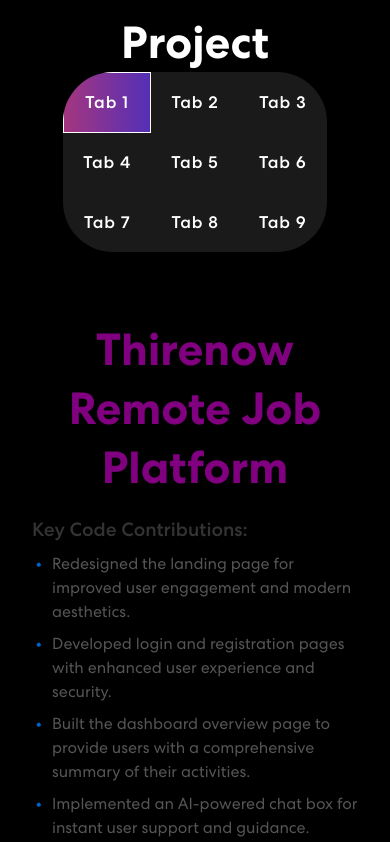
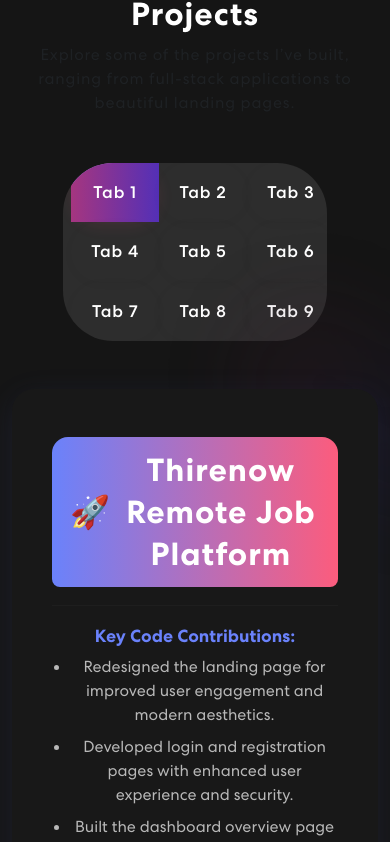
Before and after one commit to Taiwola/portfolio-page, a React (Create React App) app: page / in a window 390 px wide. Shown: the part 2256-3098 px from the top of the page. Built offline with nearby package versions, Linux system fonts and the light colour scheme.

Commit message:
Re vamping of ui

```diff
--- a/src/App.css
+++ b/src/App.css
@@ -460,9 +460,9 @@
 .project .nav.nav-pills .nav-link.active::before {
     width: 100% !important;
 }
-.project .nav.nav-pills .nav-link.active {
+/* .project .nav.nav-pills .nav-link.active {
     border: 1px solid rgba(255, 255, 255, 1);
-}
+} */
 .nav-link#projects-tabs-tab-first {
   border: 1px solid rgba(255, 255, 255, 0.5);
   border-radius: 55px 0px 0px 55px;
@@ -477,10 +477,14 @@
 }
 .proj-imgbx {
   position: relative;
-  border-radius: 30px;
+  border-radius: 24px;
   overflow: hidden;
-  margin-bottom: 24px;
+  margin-bottom: 32px;
   width: 100%;
+  background: #181818;
+  box-shadow: 0 8px 32px rgba(106,130,251,0.10), 0 1.5px 8px rgba(0,0,0,0.10);
+  animation: fadeInUp 0.7s;
+  transition: box-shadow 0.2s;
 }
 .proj-imgbx::before {
   content: "";
@@ -493,10 +497,36 @@
   left: 0;
   background: linear-gradient(90.21deg, #AA367C -5.91%, #4A2FBD 111.58%);
 }
+.proj-imgbx:hover {
+  box-shadow: 0 12px 40px rgba(170,54,124,0.18), 0 2px 12px rgba(0,0,0,0.12);
+}
+
 .proj-imgbx:hover::before {
   height: 100%;
   width: 100%;
 }
+
+@keyframes fadeInUp {
+  from { opacity: 0; transform: translateY(40px);}
+  to { opacity: 1; transform: translateY(0);}
+}
+
+.project-tabs .nav-link {
+  border-radius: 30px !important;
+  margin: 0 8px;
+  padding: 10px 24px;
+  font-weight: 500;
+  color: #fff;
+  background: #232323;
+  box-shadow: 0 2px 8px rgba(0,0,0,0.04);
+  transition: background 0.2s, color 0.2s;
+}
+.project-tabs .nav-link.active {
+  background: linear-gradient(90deg, #6a82fb 0%, #fc5c7d 100%);
+  color: #fff !important;
+  box-shadow: 0 4px 16px rgba(252,92,125,0.10);
+}
+
 .proj-txtx {
   position: absolute;
   text-align: center;
@@ -513,42 +543,29 @@
   margin-bottom: 8px;
 }
 
-.code_highlight {
-  margin-top: 20px;
-  text-align: left;
+.code_highlight h3 {
+  color: #6a82fb;
+  font-size: 1.1rem;
+  font-weight: 600;
+  margin-bottom: 0.5rem;
 }
 
-.code_highlight h3 {
-  color: #333;
-  font-size: 1.2em;
-  margin-bottom: 10px;
+
+.code_highlight ul {
+  padding-left: 1.2rem;
 }
 
-.code_highlight  ul {
-  list-style-type: none;
-  padding: 0;
-}
-
-.code_highlight ul li {
-  color: #555;
+/* .code_highlight ul li {
+  color: #b8b8b8;
   margin-bottom: 8px;
-  padding-left: 20px;
-  position: relative;
-}
+  font-size: 1rem;
+} */
 
 .proj-bx {
   margin: auto 0;
 }
 
-.code_highlight ul li:before {
-  content: "\2022";
-  color: #0066cc;
-  font-weight: bold;
-  display: inline-block;
-  width: 1em;
-  margin-left: -1em;
-  position: absolute;
-}
+
 .proj-imgbx:hover .proj-txtx {
   top: 50%;
   opacity: 1;
@@ -566,34 +583,98 @@
   letter-spacing: 0.8px;
 }
 
-.project_card {
+.improved-card {
+  background: #181818;
+  border-radius: 22px;
+  box-shadow: 0 8px 32px rgba(106,130,251,0.10), 0 1.5px 8px rgba(0,0,0,0.10);
+  padding: 32px 24px 24px 24px;
+  margin-bottom: 32px;
+  transition: box-shadow 0.2s, transform 0.2s;
+  position: relative;
+  z-index: 1;
+  animation: fadeInUp 0.7s;
+}
+.improved-card:hover {
+  box-shadow: 0 12px 40px rgba(170,54,124,0.18), 0 2px 12px rgba(0,0,0,0.12);
+  transform: translateY(-6px) scale(1.02);
+}
+.card-header-gradient {
+  display: flex;
+  align-items: center;
+  gap: 12px;
+  background: linear-gradient(90deg, #6a82fb 0%, #fc5c7d 100%);
+  border-radius: 16px 16px 8px 8px;
+  padding: 12px 18px;
+  margin-bottom: 18px;
+}
+.project-emoji {
+  font-size: 2rem;
+}
+.project_card h2 {
+  color: #fff;
+  font-weight: 700;
+  font-size: 1.25rem;
+  margin: 0;
+  letter-spacing: 1px;
+}
+.card-divider {
+  border: none;
+  border-top: 1.5px solid #333;
+  margin: 0 0 18px 0;
+  opacity: 0.25;
+}
+.code_highlight h3 {
+  color: #6a82fb;
+  font-size: 1.1rem;
+  font-weight: 600;
+  margin-bottom: 0.5rem;
+}
+.code_highlight ul {
+  padding-left: 1.2rem;
+}
+.code_highlight ul li {
+  color: #b8b8b8;
+  margin-bottom: 8px;
+  font-size: 1rem;
+}
+.proj-txtx {
+  margin-top: 1.5rem;
   text-align: center;
-  max-width: 400px;
-  padding: 20px;
-  background-color: black;
-  border-radius: 10px;
-  box-shadow: 0 0 10px rgba(0, 0, 0, 0.1);
 }
-
-.project_card h2 {
-  color: purple;
-  font-weight: bold;
+.project-link-btn {
+  display: inline-block;
+  padding: 10px 28px;
+  background: linear-gradient(90deg, #6a82fb 0%, #fc5c7d 100%);
+  color: #fff;
+  text-decoration: none;
+  border-radius: 24px;
+  font-weight: 600;
+  font-size: 1rem;
+  box-shadow: 0 2px 8px rgba(252,92,125,0.10);
+  transition: background 0.2s, color 0.2s;
+}
+.project-link-btn:hover {
+  background: linear-gradient(90deg, #fc5c7d 0%, #6a82fb 100%);
+  color: #fff;
 }
 
 
 .proj-txtx a {
   display: inline-block;
   margin-top: 15px;
-  padding: 10px 20px;
-  background-color: purple;
+  padding: 10px 28px;
+  background: linear-gradient(90deg, #6a82fb 0%, #fc5c7d 100%);
   color: #fff;
   text-decoration: none;
-  border-radius: 5px;
-  transition: background-color 0.3s;
+  border-radius: 24px;
+  font-weight: 600;
+  font-size: 1rem;
+  box-shadow: 0 2px 8px rgba(252,92,125,0.10);
+  transition: background 0.2s, color 0.2s;
 }
-
 .proj-txtx a:hover {
-  background-color: palevioletred;
+  background: linear-gradient(90deg, #fc5c7d 0%, #6a82fb 100%);
+  color: #fff;
 }
 .background-image-right {
   top: 20%;
@@ -753,3 +834,22 @@
   letter-spacing: 0.5px;
   margin-top: 20px;
 }
+
+
+@media (max-width: 768px) {
+  .project_card {
+    max-width: 100%;
+    padding: 16px;
+  }
+  .project h2 {
+    font-size: 2rem;
+  }
+  .project p {
+    width: 90%;
+    font-size: 1rem;
+  }
+  .project-tabs .nav-link {
+    padding: 8px 12px;
+    font-size: 1rem;
+  }
+}
--- a/src/components/Project.js
+++ b/src/components/Project.js
@@ -73,16 +73,17 @@
     {
         key: "fifth",
         label: "Tab 5",
-        title: "Hotel Management Frontend",
+        title: "Unsplash Photo Search App",
         highlights: [
-            "Implemented login and registration using use-hook-form.",
-            "Made use of useContext to make queries and request to the backend.",
-            "Implemented client-side routing using libraries such as React Router to enable navigation between different views and pages within the application.",
-            "Implemented form validation and error handling to provide feedback to users and ensure data integrity when submitting forms, enhancing user experience and reducing errors."
+            "Built with Next.js for fast, modern frontend development.",
+            "Integrated Unsplash API to enable simple and effective photo search functionality.",
+            "Utilized react-query for efficient and optimized API data fetching and caching.",
+            "Designed a clean, responsive UI for seamless user experience.",
+            "Implemented error handling and loading states for robust UX."
         ],
         link: {
-            url: "https://github.com/Taiwola/hotel-booking-frontend",
-            label: "Learn More"
+            url: "https://photo-search-dusky.vercel.app/",
+            label: "Visit Web"
         }
     },
     {
@@ -149,23 +150,28 @@
 
 export default function Project() {
     return (
-        <section className='project' id="projects">
+        <section className='project' id="projects" style={{ position: 'relative', padding: '60px 0', background: '#151515' }}>
             <Container>
-                <Row>
+                <Row className="mb-4">
                     <Col>
-                        <h2>Project</h2>
+                        <h2 className="text-center mb-2" style={{ fontWeight: 700, letterSpacing: 1 }}>Projects</h2>
+                        <p className="text-center text-muted mb-4" style={{ maxWidth: 600, margin: '0 auto' }}>
+                            Explore some of the projects I’ve built, ranging from full-stack applications to beautiful landing pages.
+                        </p>
+                    </Col>
+                </Row>
                 <Tab.Container id='projects-tab' defaultActiveKey={tabs[0].key}>
-                            <Nav variant="pills" className="nav-pills mb-5 justify-content-center align-items-center" id="pills-tab">
+                    <Nav variant="pills" className="nav-pills mb-5 justify-content-center align-items-center project-tabs">
                         {tabs.map(tab => (
                             <Nav.Item key={tab.key}>
-                                        <Nav.Link eventKey={tab.key}>{tab.label}</Nav.Link>
+                                <Nav.Link eventKey={tab.key} className="project-tab-link">{tab.label}</Nav.Link>
                             </Nav.Item>
                         ))}
                     </Nav>
                     <Tab.Content>
                         {tabs.map(tab => (
                             <Tab.Pane eventKey={tab.key} key={tab.key}>
-                                        <Row>
+                                <Row className="justify-content-center">
                                     <ProjectCard
                                         title={tab.title}
                                         highlights={tab.highlights}
@@ -176,10 +182,8 @@
                         ))}
                     </Tab.Content>
                 </Tab.Container>
-                    </Col>
-                </Row>
             </Container>
-            <img className='background-image-right' src={colorSharp2} alt='img' />
+            <img className='background-image-right' src={colorSharp2} alt='img' style={{ position: 'absolute', right: 0, bottom: 0, width: 250, opacity: 0.15, zIndex: 0 }} />
         </section>
     )
 }
--- a/src/components/ProjectCard.js
+++ b/src/components/ProjectCard.js
@@ -3,10 +3,14 @@
 
 export default function ProjectCard({ title, highlights, link }) {
     return (
-        <Col sm={5} md={4} className="mx-auto d-flex">
-            <div className='proj-imgbx'>
+        <Col sm={10} md={6} lg={5} className="mx-auto d-flex">
+            <div className='proj-imgbx improved-card'>
                 <div className='project_card'>
-                    <h2>{title}</h2>
+                    <div className="card-header-gradient">
+                        <span role="img" aria-label="project" className="project-emoji">🚀</span>
+                        <h2>{title}</h2>
+                    </div>
+                    <hr className="card-divider" />
                     <div className="code_highlight">
                         <h3>Key Code Contributions:</h3>
                         <ul>
@@ -17,8 +21,7 @@
                     </div>
                 </div>
                 <div className='proj-txtx'>
-                    <a href={link.url} rel="noreferrer" target='_blank'>{link.label}</a>
-                    {link.webLink && <a href={link.webLink}>visit web</a>}
+                    <a href={link.url} rel="noreferrer" target='_blank' className="project-link-btn">{link.label}</a>
                 </div>
             </div>
         </Col>
```
Lines whose indentation alone changed are shown as unchanged.
